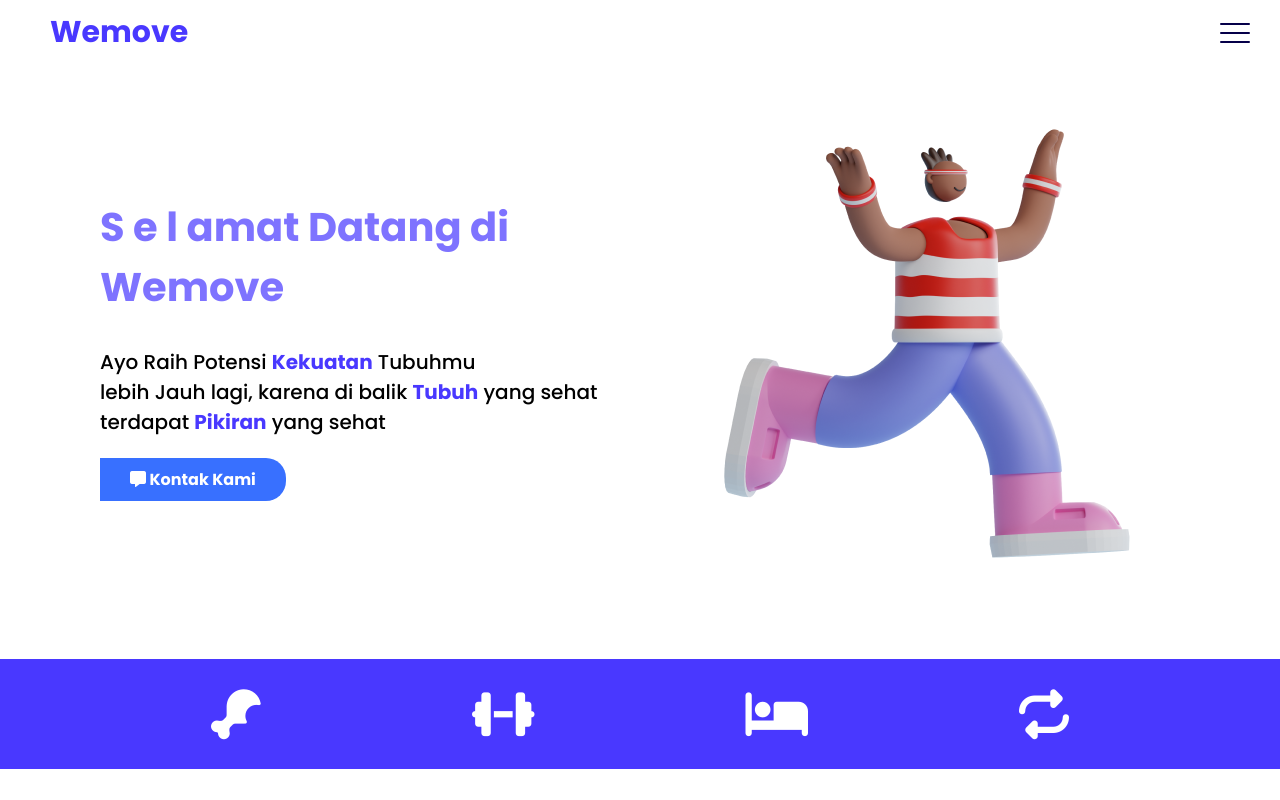
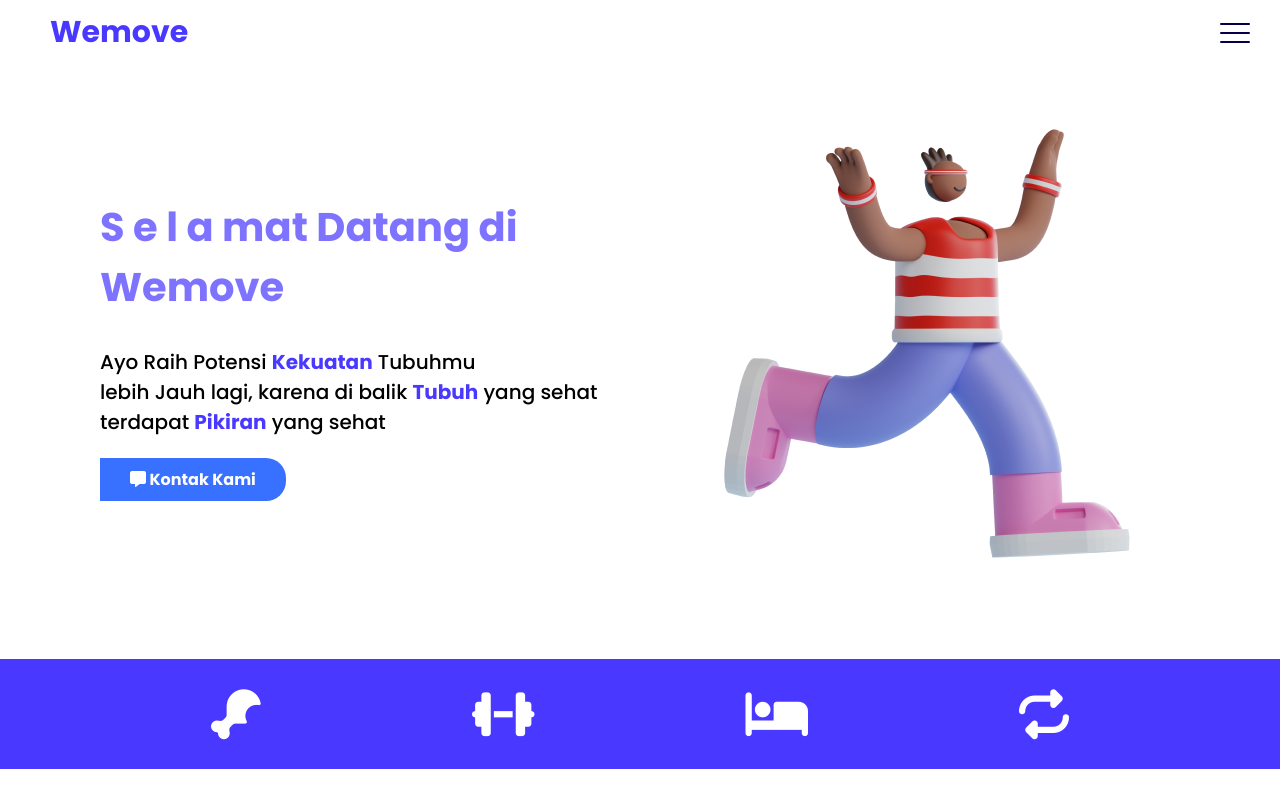
Before and after one commit to Mezzky/wemove, a plain HTML site: page index.html in a window 1280 px wide. Shown: the top 800 px of the page. Drawn offline with Linux system fonts and the light colour scheme.

Commit message:
Update index.html

```diff
--- a/index.html
+++ b/index.html
@@ -37,7 +37,7 @@
         <!-- HOME -->
         <section class="home">
             <div class="home-content">
-                <h2>S e l amat Datang di Wemove</h2>
+                <h2>S e l a mat Datang di Wemove</h2>
                 <p>Ayo Raih Potensi <span class="active">Kekuatan</span> Tubuhmu <br> lebih Jauh lagi, karena di balik <span class="active">Tubuh</span> yang sehat <br> terdapat <span class="active">Pikiran</span> yang sehat</p>
                 <div class="btn">
                     <a href="#contact"> <i class="fa-solid fa-message"></i> Kontak Kami</a>
```
